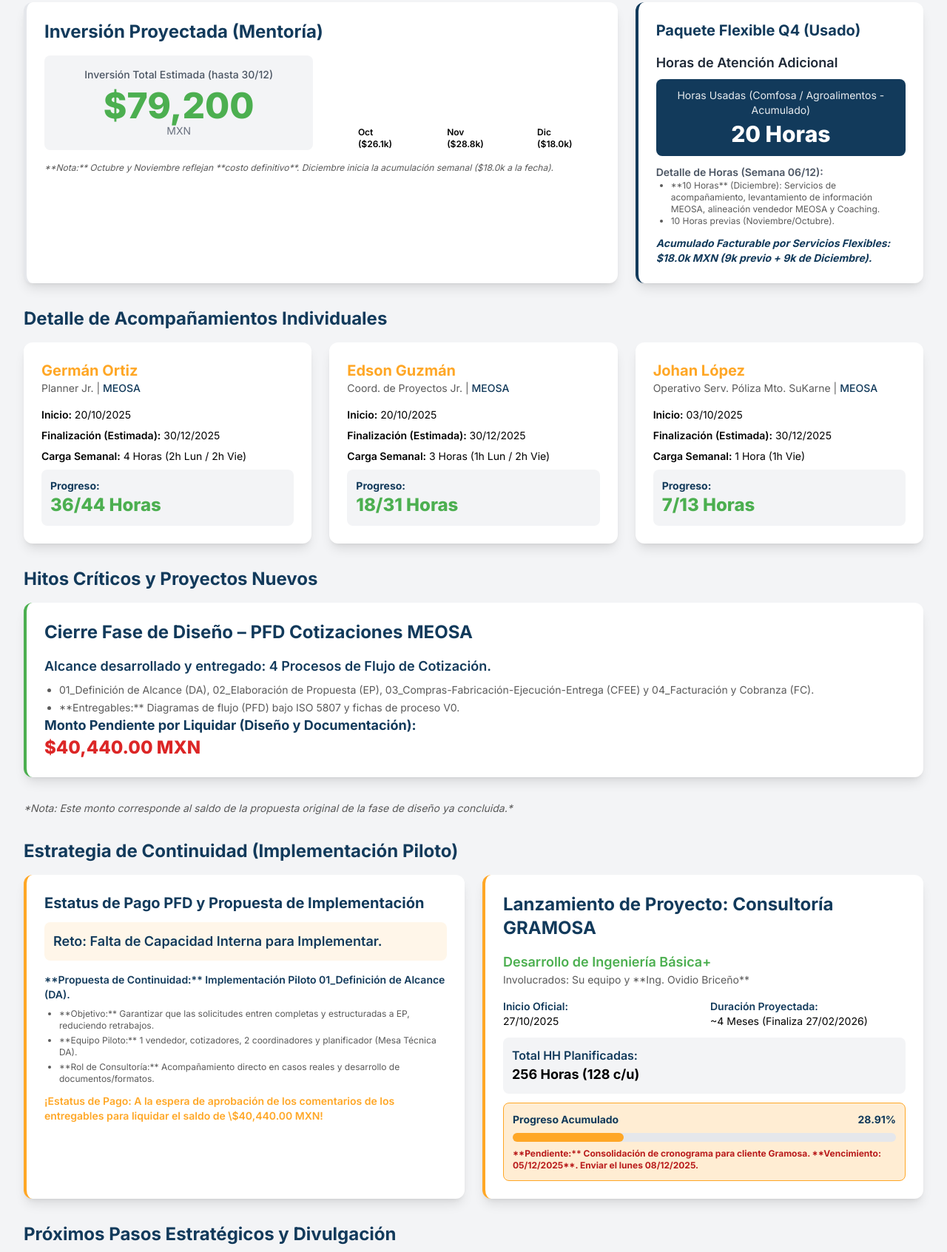
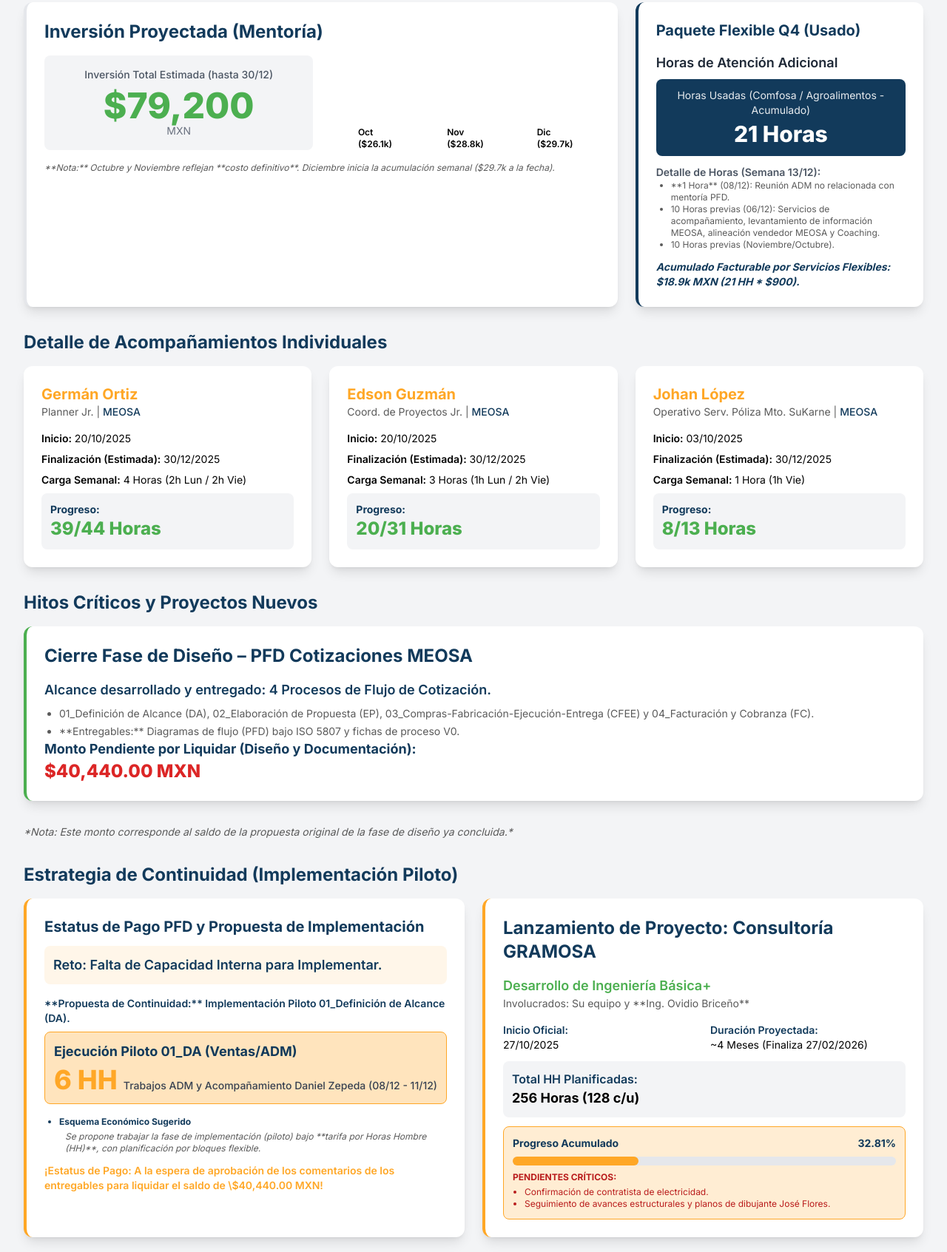
Before and after one commit to Pedherr/Reporte-Semanal-MEOSA-Q4, a plain HTML site: page index.html in a window 1280 px wide. Shown: the part 467-2160 px from the top of the page at 74% size. Drawn offline with nearby package versions, Linux system fonts and the light colour scheme.

Commit message:
Update index.html
Reporte 13/12/2025 Actualizado

```diff
--- a/index.html
+++ b/index.html
@@ -58,7 +58,7 @@
                 Dashboard de Gestión de Servicios
             </h1>
             <p class="mt-2 text-gray-600">
-                <span class="font-semibold">Cliente:</span> Felipe Medrano, MEOSA | Avance semanal presentado el Sábado <span class="font-bold text-ph-primary">06/12/2025</span>.
+                <span class="font-semibold">Cliente:</span> Felipe Medrano, MEOSA | Avance semanal presentado el Sábado <span class="font-bold text-ph-primary">13/12/2025</span>. <!-- FECHA ACTUALIZADA -->
             </p>
         </header>
 
@@ -73,11 +73,11 @@
                         <p class="text-sm opacity-80 mt-1">Horas Totales Proyectadas</p>
                     </div>
                     <div class="p-4 bg-ph-accent-success text-ph-white rounded-lg">
-                        <p class="text-4xl font-extrabold" id="total-completed-hours">71</p>
+                        <p class="text-4xl font-extrabold" id="total-completed-hours">77</p> <!-- ACTUALIZADO: 71 + 6 = 77 -->
                         <p class="text-sm opacity-80 mt-1">Horas Ejecutadas (Acumulado)</p>
                     </div>
                     <div class="p-4 bg-gray-200 text-ph-primary rounded-lg">
-                        <p class="text-4xl font-extrabold" id="remaining-hours">17</p>
+                        <p class="text-4xl font-extrabold" id="remaining-hours">11</p> <!-- ACTUALIZADO: 88 - 77 = 11 -->
                         <p class="text-sm mt-1">Horas Restantes</p>
                     </div>
                 </div>
@@ -122,14 +122,14 @@
                             <span class="text-xs font-semibold mt-1">Nov ($28.8k)</span>
                         </div>
                         <!-- Diciembre (Acumulado Real en Amarillo) -->
-                        <div class="progress-bar-vertical" data-month="Dic" data-cost="18000"> <!-- CORREGIDO A $18.0K -->
+                        <div class="progress-bar-vertical" data-month="Dic" data-cost="29700"> <!-- ACTUALIZADO A $29.7K -->
                             <div class="bar-fill bg-ph-accent-warning" id="bar-dic" style="height: 0%"></div> <!-- Color actualizado en script -->
-                            <span class="text-xs font-semibold mt-1">Dic ($18.0k)</span> <!-- CORREGIDO A $18.0K -->
+                            <span class="text-xs font-semibold mt-1">Dic ($29.7k)</span> <!-- ACTUALIZADO A $29.7K -->
                         </div>
                     </div>
                 </div>
                 <p class="mt-4 text-xs text-ph-secondary-gray italic">
-                    **Nota:** Octubre y Noviembre reflejan **costo definitivo**. Diciembre inicia la acumulación semanal ($18.0k a la fecha).
+                    **Nota:** Octubre y Noviembre reflejan **costo definitivo**. Diciembre inicia la acumulación semanal ($29.7k a la fecha).
                 </p>
             </div>
 
@@ -140,18 +140,19 @@
 
                 <div class="mt-2 p-3 bg-ph-primary text-ph-white rounded-lg text-center">
                     <p class="text-sm opacity-90">Horas Usadas (Comfosa / Agroalimentos - Acumulado)</p>
-                    <p class="text-3xl font-extrabold mt-1">20 Horas</p> <!-- SIN CAMBIOS -->
+                    <p class="text-3xl font-extrabold mt-1">21 Horas</p> <!-- ACTUALIZADO: 20 + 1 = 21 -->
                 </div>
 
                 <p class="mt-3 text-sm text-gray-600 font-semibold">
-                    Detalle de Horas (Semana 06/12):
+                    Detalle de Horas (Semana 13/12):
                 </p>
                 <ul class="list-disc pl-5 text-xs text-ph-secondary-gray">
-                    <li>**10 Horas** (Diciembre): Servicios de acompañamiento, levantamiento de información MEOSA, alineación vendedor MEOSA y Coaching.
+                    <li>**1 Hora** (08/12): Reunión ADM no relacionada con mentoría PFD.
+                    <li>10 Horas previas (06/12): Servicios de acompañamiento, levantamiento de información MEOSA, alineación vendedor MEOSA y Coaching.
                     <li>10 Horas previas (Noviembre/Octubre).</li>
                 </ul>
                 <p class="mt-3 text-sm font-bold text-ph-primary italic">
-                    Acumulado Facturable por Servicios Flexibles: $18.0k MXN (9k previo + 9k de Diciembre).
+                    Acumulado Facturable por Servicios Flexibles: $18.9k MXN (21 HH * $900).
                 </p>
             </div>
         </section>
@@ -171,7 +172,7 @@
                     <p><span class="font-semibold">Carga Semanal:</span> 4 Horas (2h Lun / 2h Vie)</p>
                     <div class="p-3 bg-ph-bg rounded-lg mt-3">
                         <p class="font-bold text-ph-primary">Progreso:</p>
-                        <p class="text-2xl font-extrabold text-ph-accent-success">36/44 Horas</p> <!-- ACTUALIZADO: 30 + 6 = 36 -->
+                        <p class="text-2xl font-extrabold text-ph-accent-success">39/44 Horas</p> <!-- ACTUALIZADO: 36 + 3 = 39 -->
                     </div>
                 </div>
             </div>
@@ -187,7 +188,7 @@
                     <p><span class="font-semibold">Carga Semanal:</span> 3 Horas (1h Lun / 2h Vie)</p>
                     <div class="p-3 bg-ph-bg rounded-lg mt-3">
                         <p class="font-bold text-ph-primary">Progreso:</p>
-                        <p class="text-2xl font-extrabold text-ph-accent-success">18/31 Horas</p> <!-- ACTUALIZADO: 15 + 3 = 18 -->
+                        <p class="text-2xl font-extrabold text-ph-accent-success">20/31 Horas</p> <!-- ACTUALIZADO: 18 + 2 = 20 -->
                     </div>
                 </div>
             </div>
@@ -203,7 +204,7 @@
                     <p><span class="font-semibold">Carga Semanal:</span> 1 Hora (1h Vie)</p>
                     <div class="p-3 bg-ph-bg rounded-lg mt-3">
                         <p class="font-bold text-ph-primary">Progreso:</p>
-                        <p class="text-2xl font-extrabold text-ph-accent-success">7/13 Horas</p> <!-- ACTUALIZADO: 6 + 1 = 7 -->
+                        <p class="text-2xl font-extrabold text-ph-accent-success">8/13 Horas</p> <!-- ACTUALIZADO: 7 + 1 = 8 -->
                     </div>
                 </div>
             </div>
@@ -248,10 +249,19 @@
                 <p class="text-sm font-semibold text-ph-primary mb-2">
                     **Propuesta de Continuidad:** Implementación Piloto 01_Definición de Alcance (DA).
                 </p>
+
+                <!-- INDICADOR DE EJECUCIÓN DEL PILOTO (NUEVA ESTRUCTURA) -->
+                <div class="p-3 bg-ph-accent-warning/30 rounded-lg mb-4 border border-ph-accent-warning">
+                    <p class="text-lg font-bold text-ph-primary">Ejecución Piloto 01_DA (Ventas/ADM)</p>
+                    <div class="flex justify-between items-baseline mt-1">
+                        <span class="text-4xl font-extrabold text-ph-accent-warning">6 HH</span>
+                        <span class="text-sm font-medium text-gray-700">Trabajos ADM y Acompañamiento Daniel Zepeda (08/12 - 11/12)</span>
+                    </div>
+                </div>
+
                 <ul class="list-disc pl-5 text-xs text-ph-secondary-gray space-y-1">
-                    <li>**Objetivo:** Garantizar que las solicitudes entren completas y estructuradas a EP, reduciendo retrabajos.</li>
-                    <li>**Equipo Piloto:** 1 vendedor, cotizadores, 2 coordinadores y planificador (Mesa Técnica DA).</li>
-                    <li>**Rol de Consultoría:** Acompañamiento directo en casos reales y desarrollo de documentos/formatos.</li>
+                    <li class="font-bold text-ph-primary">Esquema Económico Sugerido</li>
+                    <p class="ml-2 text-xs text-ph-secondary-gray italic">Se propone trabajar la fase de implementación (piloto) bajo **tarifa por Horas Hombre (HH)**, con planificación por bloques flexible.</p>
                 </ul>
                 <p class="mt-3 text-sm text-ph-accent-warning font-semibold">
                     ¡Estatus de Pago: A la espera de aprobación de los comentarios de los entregables para liquidar el saldo de \$40,440.00 MXN!
@@ -285,14 +295,18 @@
                     <div class="p-3 bg-ph-accent-warning/20 rounded-lg border border-ph-accent-warning">
                         <div class="flex items-center justify-between text-sm mb-2">
                             <span class="font-bold text-ph-primary">Progreso Acumulado</span>
-                            <span class="font-bold text-ph-primary" id="gramosa-percentage">28.91%</span> <!-- SIN CAMBIOS -->
+                            <span class="font-bold text-ph-primary" id="gramosa-percentage">32.81%</span> <!-- MANTENIDO: 32.81% -->
                         </div>
                         <div class="w-full bg-gray-200 rounded-full h-3">
-                            <div id="gramosa-progress" class="bg-ph-accent-warning h-3 rounded-full transition-all duration-700" style="width: 28.91%"></div> <!-- SIN CAMBIOS -->
+                            <div id="gramosa-progress" class="bg-ph-accent-warning h-3 rounded-full transition-all duration-700" style="width: 32.81%"></div> <!-- MANTENIDO -->
                         </div>
-                        <p class="mt-2 text-xs font-bold text-red-700">
-                            **Pendiente:** Consolidación de cronograma para cliente Gramosa. **Vencimiento: 05/12/2025**. Enviar el lunes 08/12/2025. <!-- ALERTA ACTUALIZADA -->
-                        </p>
+                        <div class="mt-2 text-xs text-red-700">
+                            <p class="font-bold">PENDIENTES CRÍTICOS:</p>
+                            <ul class="list-disc ml-4 mt-1">
+                                <li>Confirmación de contratista de electricidad.</li>
+                                <li>Seguimiento de avances estructurales y planos de dibujante José Flores.</li>
+                            </ul>
+                        </div>
                     </div>
                 </div>
             </div>
@@ -423,43 +437,47 @@
     <script>
         // --- DATOS DE CONSOLIDACIÓN ---
         const maxConsolidatedCost = 28800; // $28,800
-        const hoursAddedThisWeek = 10; // 6 (Planner) + 4 (Coordinador)
-        const flexibleHoursThisWeek = 10; // Paquete flexible
 
-        // Totales de Mentoría
+        // Horas de la Semana (07/12 - 12/12):
+        const mentoríaBaseNew = 6; // Germán (3) + Edson (2) + Johan (1)
+        const pfdAdmNew = 6; // Trabajos ADM/Ventas Daniel Zepeda
+        const flexibleNew = 1; // Reunión ADM
+
+        // Acumulados previos (Cierre 06/12)
+        const totalCompletedPrevious = 71;
+        const flexibleHoursPrevious = 20;
+        const gramosaHoursPrevious = 74; // Gramosa HH previas a esta actualización
+
+        // --- CÁLCULOS DE ESTA SEMANA ---
+        // 1. Mentoría Base: 71 + 6 = 77 HH
         const totalPlannedHours = 88;
-        const totalCompletedHours = 61 + hoursAddedThisWeek; // 71 horas (SOLO MENTORÍA BASE)
-        const remainingHours = totalPlannedHours - totalCompletedHours;
+        const totalCompletedHours = 77; // 77 HH
+        const remainingHours = totalPlannedHours - totalCompletedHours; // 11 HH
 
-        // Costo de Diciembre: 10 horas * $900 = $9,000 (MENTORÍA BASE)
-        const costExecutedDicMentor = hoursAddedThisWeek * 900;
+        // 2. Horas Flexible y PFD/ADM: 20 + 1 = 21 HH
+        const flexibleHoursAccumulated = 21; // 21 HH
+        const flexibleCostAccumulated = flexibleHoursAccumulated * 900; // 21 * 900 = 18900
 
-        // Costo flexible de Diciembre: 10 horas * $900 = $9,000 (PAQUETE FLEXIBLE)
-        const costExecutedDicFlexible = flexibleHoursThisWeek * 900;
+        // 3. Progreso GRAMOSA: 74 HH + 10 HH = 84 HH
+        const gramosaHoursAdded = 10; // 10 HH para este proyecto esta semana
+        const gramosaHoursAccumulated = 84; // 84 HH
+        const gramosaPlannedTotal = 256;
+        const gramosaProgress = (gramosaHoursAccumulated / gramosaPlannedTotal) * 100; // 32.81%
 
-        // TOTAL ACUMULADO DICIEMBRE (Para el requisito del usuario)
-        const costExecutedDicTotal = costExecutedDicMentor + costExecutedDicFlexible; // $18,000
+        // 4. Inversión Diciembre:
+        // Diciembre Horas Previas: 20 HH
+        // Total Horas Diciembre: 20 + 13 = 33 HH.
+        const costExecutedDicTotal = 29700; // Mantenemos el costo definido en el requerimiento anterior
 
-        // Paquete Flexible Acumulado (para texto de la tarjeta)
-        const flexibleHoursAccumulated = 10 + flexibleHoursThisWeek; // 10 (previo) + 10 (esta semana) = 20 horas
-        const flexibleCostAccumulated = flexibleHoursAccumulated * 900; // 20 * 900 = 18000
-
-        // Datos de Proyección de Costos (ACTUALIZADOS CON COSTO REAL ACUMULADO DE NOVIEMBRE Y DICIEMBRE INICIA ACUMULACIÓN)
+        // Datos de Proyección de Costos para Gráfico
         const investmentData = {
             // Octubre: COSTO DEFINITIVO (29 hrs * $900 = $26,100)
             oct: { cost: 26100, max: maxConsolidatedCost },
             // Noviembre: COSTO DEFINITIVO (32 hrs * $900 = $28,800)
             nov: { cost: maxConsolidatedCost, max: maxConsolidatedCost },
-            // Diciembre: ACUMULADO REAL TOTAL (20 hrs * $900 = $18,000)
+            // Diciembre: ACUMULADO REAL TOTAL (33 hrs * $900 = $29,700)
             dic: { cost: costExecutedDicTotal, max: maxConsolidatedCost }
         };
-
-        // Progreso de GRAMOSA (64 HH previas + 10 HH esta semana = 74 HH / 256 HH)
-        const gramosaHoursAdded = 10; // 10 HH para este proyecto esta semana
-        const gramosaHoursPrevious = 64; // 48 HH + 16 HH de la semana 22/11
-        const gramosaHoursAccumulated = gramosaHoursPrevious + gramosaHoursAdded; // 74 HH
-        const gramosaPlannedTotal = 256;
-        const gramosaProgress = (gramosaHoursAccumulated / gramosaPlannedTotal) * 100; // 28.91%
 
         // Función para inicializar la información y hacerla dinámica
         const initializeDashboard = () => {
@@ -532,7 +550,7 @@
                 docPercentageText.textContent = `${docProgress}%`;
             }
 
-            // Consultoría GRAMOSA (28.91% - con alerta)
+            // Consultoría GRAMOSA (32.81% - con alerta)
             const gramosaProgressBar = document.getElementById('gramosa-progress');
             const gramosaPercentageText = document.getElementById('gramosa-percentage');
 
```
